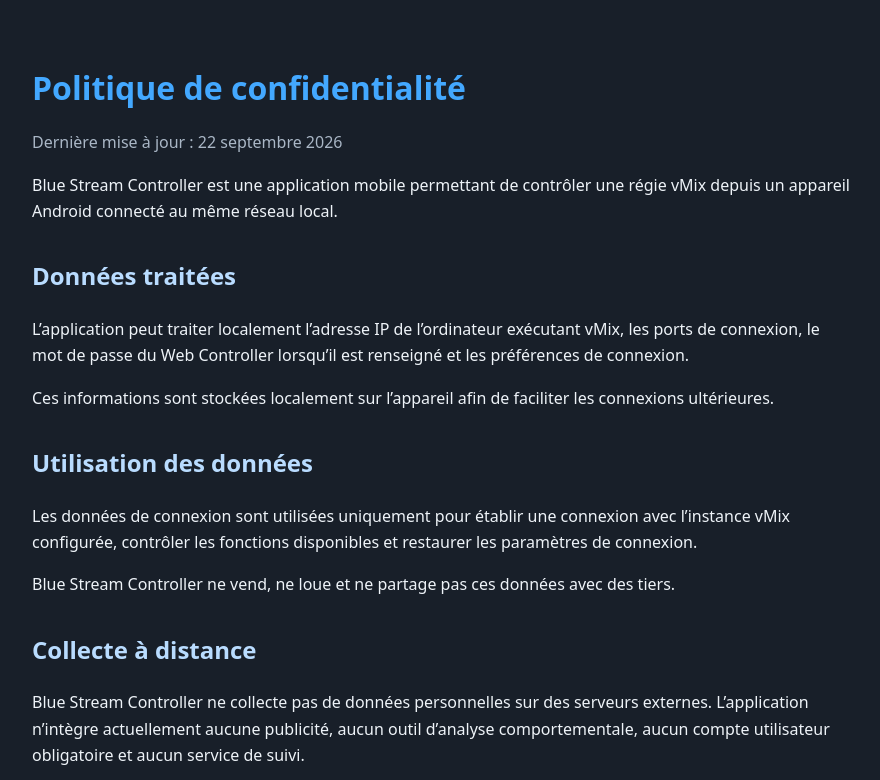
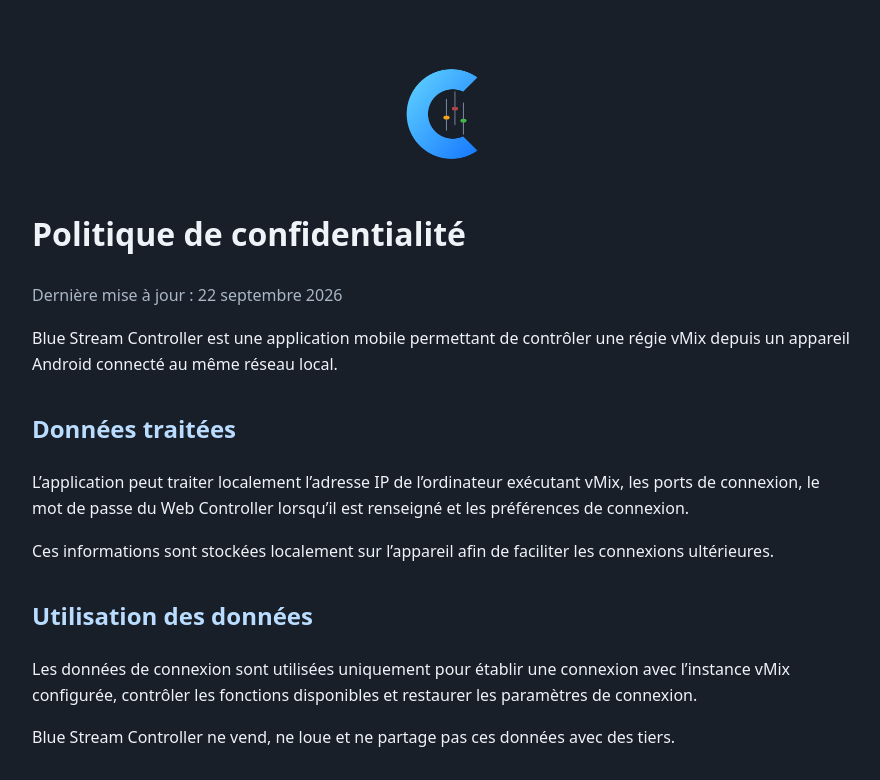
Before and after one commit to blue-broadcast/blue-stream-controller-doc, a plain HTML site: page index.html in a window 1280 px wide. Shown: the top 780 px of the page, without its empty margins (198-1078 px from the left). Drawn offline with Linux system fonts and the light colour scheme.

Commit message:
docs: display application logo

```diff
--- a/index.html
+++ b/index.html
@@ -8,7 +8,7 @@
     :root { color-scheme: light dark; font-family: system-ui, -apple-system, BlinkMacSystemFont, "Segoe UI", sans-serif; }
     body { margin: 0; background: #181f29; color: #eef3f8; line-height: 1.65; }
     main { max-width: 820px; margin: 0 auto; padding: 48px 24px 72px; }
-    h1 { color: #43a8ff; line-height: 1.2; }
+    .logo { display: block; width: 132px; height: 132px; object-fit: contain; margin: 0 auto 28px; border-radius: 24px; }`n    h1 { color: #43a8ff; line-height: 1.2; }
     h2 { margin-top: 32px; color: #b9dcff; }
     a { color: #62b8ff; }
     .updated { color: #aab7c6; }
@@ -16,6 +16,7 @@
 </head>
 <body>
   <main>
+    <img class="logo" src="logo.png" alt="Logo Blue Stream Controller">
     <h1>Politique de confidentialité</h1>
     <p class="updated">Dernière mise à jour : 22 septembre 2026</p>
     <p>Blue Stream Controller est une application mobile permettant de contrôler une régie vMix depuis un appareil Android connecté au même réseau local.</p>
```
